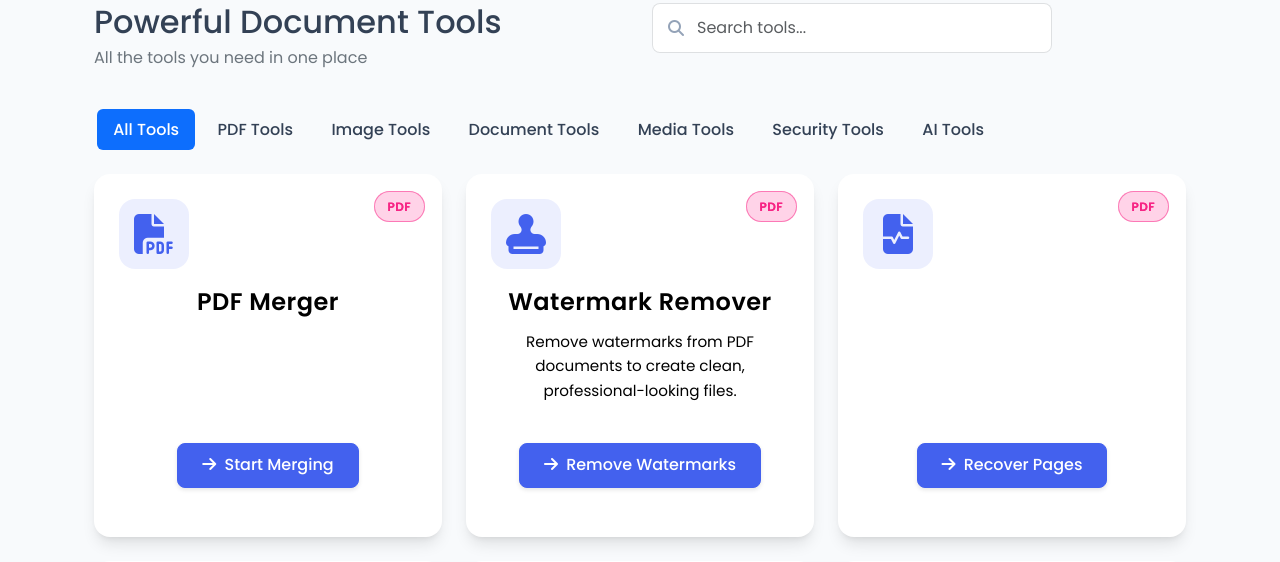
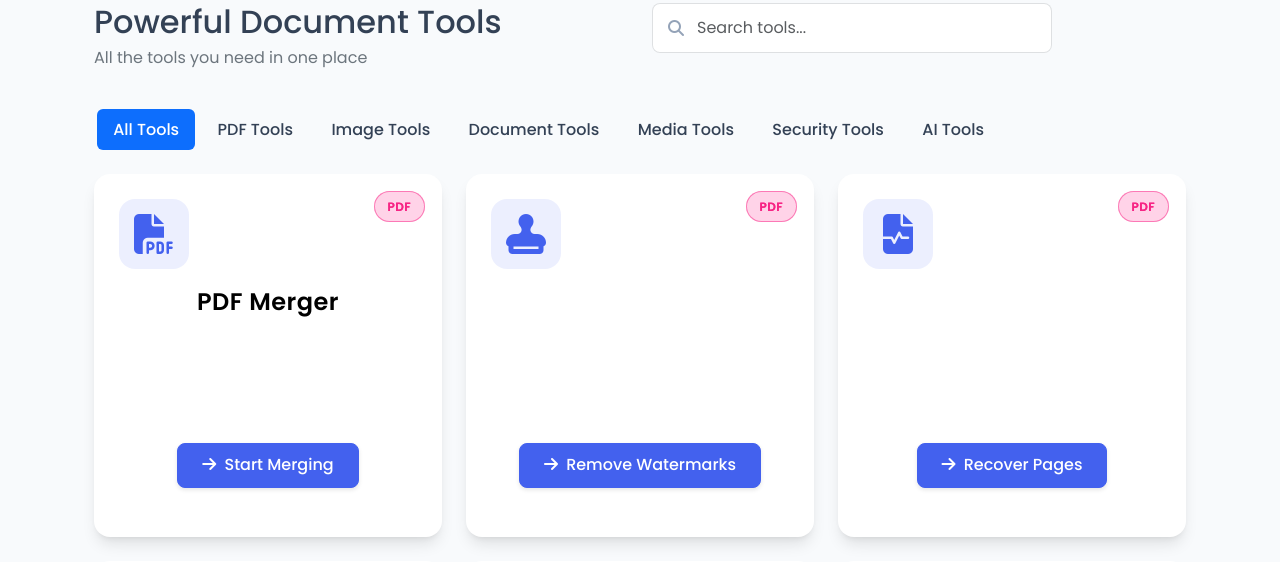
Before and after one commit to Kodambhagath/FIXIO-AI, a Flask app: page / in a window 1280 px wide; the page is wider, and only the part inside the window is pictured. Shown: the part 847-1409 px from the top of that part. Run offline with Flask 3, Linux system fonts and the light colour scheme.

Commit message:
Restored to 'df6462fd35b617bfb9049c1813a8317e87c8f8c6'
Replit-Restored-To: df6462fd35b617bfb9049c1813a8317e87c8f8c6

```diff
--- a/templates/index.html
+++ b/templates/index.html
@@ -217,12 +217,12 @@
                                 <div class="tool-icon">
                                     <i class="fas fa-stamp"></i>
                                 </div>
-                                <h3 class="tool-title" style="color: black">
+                                <h3 class="tool-title" style="color: white">
                                     Watermark Remover
                                 </h3>
                                 <p
                                     class="tool-description"
-                                    style="color: black"
+                                    style="color: white"
                                 >
                                     Remove watermarks from PDF documents to
                                     create clean, professional-looking files.
@@ -525,12 +525,12 @@
                                 <div class="tool-icon">
                                     <i class="fas fa-stamp"></i>
                                 </div>
-                                <h3 class="tool-title" style="color: black">
+                                <h3 class="tool-title" style="color: white">
                                     Watermark Remover
                                 </h3>
                                 <p
                                     class="tool-description"
-                                    style="color: black"
+                                    style="color: white"
                                 >
                                     Remove watermarks from PDF documents to
                                     create clean, professional-looking files.
```
